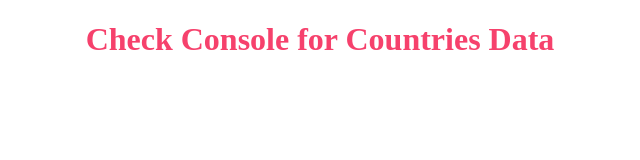
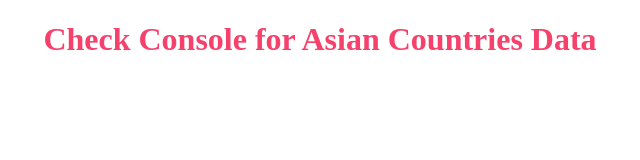
Before and after one commit to DwarakanathAkkala/Guvi-Tasks, a plain HTML site: page Day7/1(a).html in a window 1280 px wide. Shown: the whole page, without its empty margins (320-960 px from the left). Drawn offline with Linux system fonts and the light colour scheme; no server answers.

Commit message:
title and header update

```diff
--- a/Day7/1(a).html
+++ b/Day7/1(a).html
@@ -7,10 +7,10 @@
     <meta charset="UTF-8">
     <meta http-equiv="X-UA-Compatible" content="IE=edge">
     <meta name="viewport" content="width=device-width, initial-scale=1.0">
-    <title>Countries Data</title>
+    <title>Asian Countries Data</title>
 </head>
 <body>
-    <h1 style="text-align: center; color: #F6416C;">Check Console for Countries Data</h1>
+    <h1 style="text-align: center; color: #F6416C;">Check Console for Asian Countries Data</h1>
 </body>
 </html>
 <script>
```
